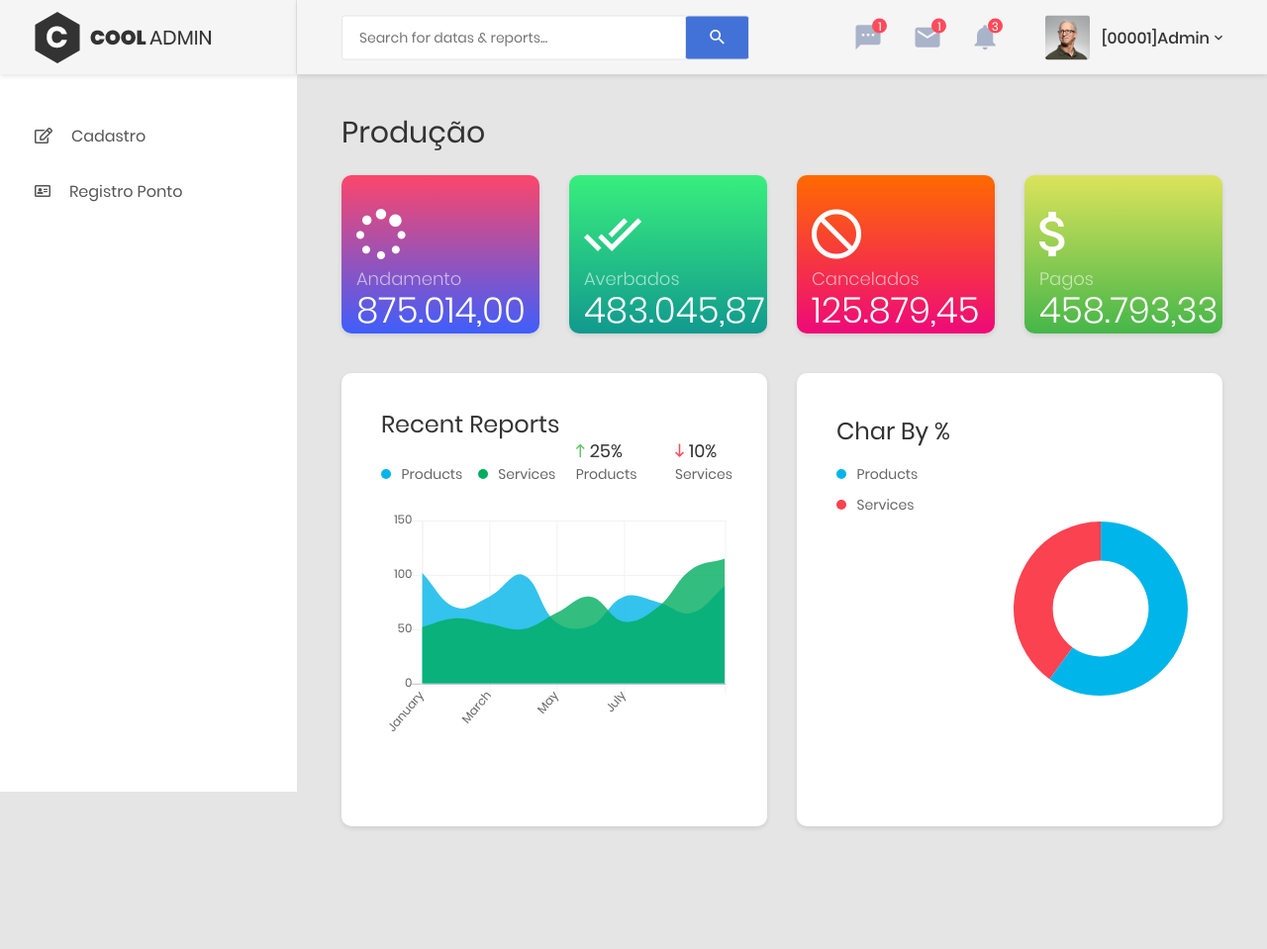
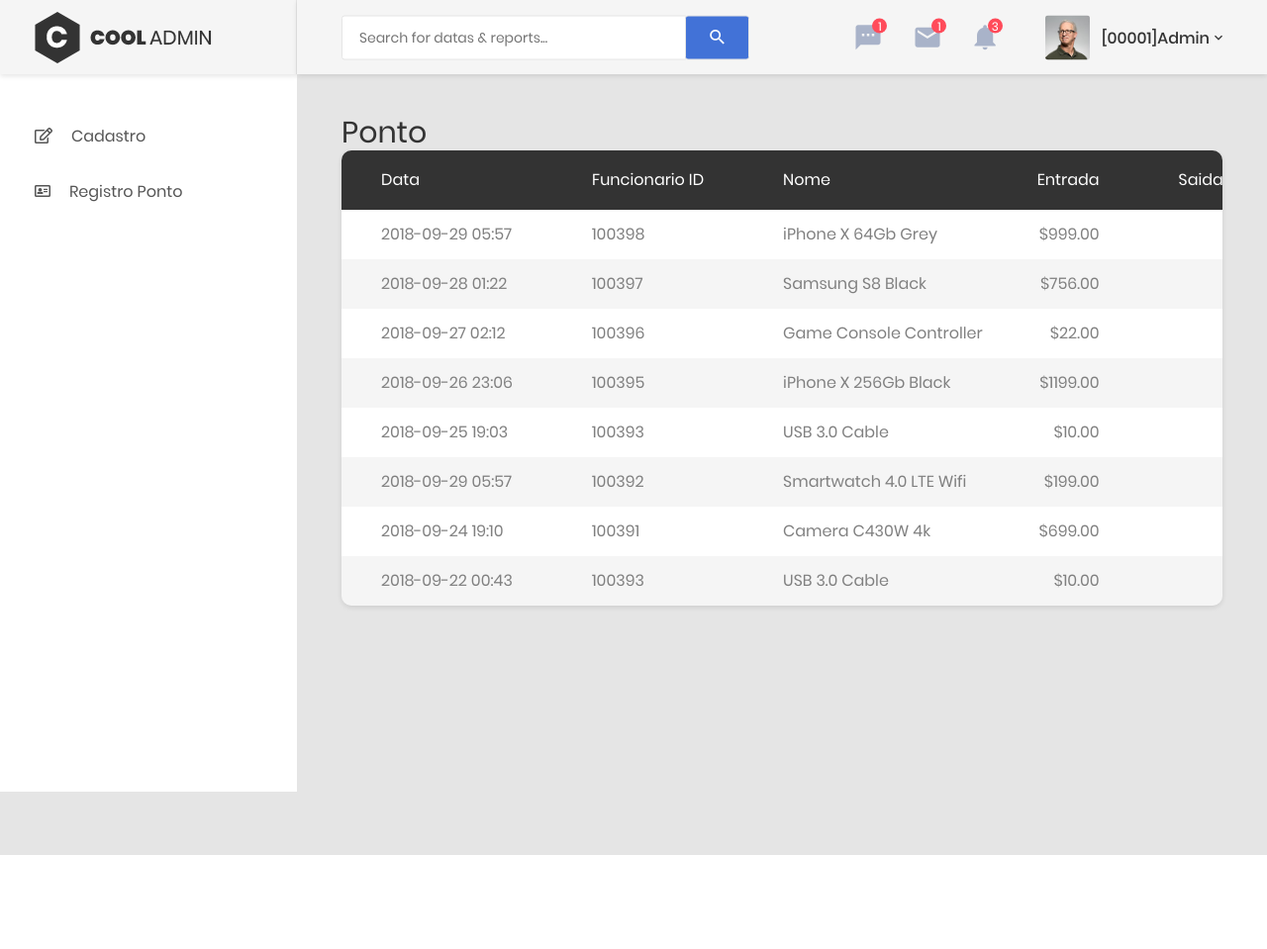
Before and after one commit to guh1994/pontoOnline, a PHP site: page /view/dashboard.php in a window 1280 px wide. Shown: the whole page at 99% size. After the commit the page ends 864 px from the top, so only its background shows below. Run offline with PHP 8.4, Linux system fonts and the light colour scheme.

Commit message:
Ponto Online

```diff
--- a/view/dashboard.php
+++ b/view/dashboard.php
@@ -7,151 +7,108 @@ require_once('superior.php');
 			<div class="row">
 				<div class="col-md-12">
 					<div class="overview-wrap">
-						<h2 class="title-1">Produção</h2>
+						<h2 class="title-1">Ponto</h2>
 					</div>
 				</div>
 			</div>
-			<div class="row m-t-25">
-				<div class="col-sm-6 col-lg-3">
-					<div class="overview-item overview-item--c1">
-						<div class="overview__inner">
-							<div class="overview-box clearfix">
-								<div class="icon">
-									<i class="zmdi zmdi-spinner"></i>
-								</div>
-								<div class="text">
-									<span>Andamento</span>
-									<h2>875.014,00</h2>
 
-								</div>
-							</div>
-							<!-- <div class="overview-chart">
-								<canvas id="widgetChart1"></canvas>
-							</div> -->
-						</div>
-					</div>
-				</div>
-				<div class="col-sm-6 col-lg-3">
-					<div class="overview-item overview-item--c2">
-						<div class="overview__inner">
-							<div class="overview-box clearfix">
-								<div class="icon">
-									<i class="zmdi zmdi-check-all"></i>
-								</div>
-								<div class="text">
-									<span>Averbados</span>
-									<h2>483.045,87</h2>
-								</div>
-							</div>
-							<!-- <div class="overview-chart">
-								<canvas id="widgetChart2"></canvas>
-							</div> -->
-						</div>
-					</div>
-				</div>
-				<div class="col-sm-6 col-lg-3">
-					<div class="overview-item overview-item--c3">
-						<div class="overview__inner">
-							<div class="overview-box clearfix">
-								<div class="icon">
-									<i class="zmdi zmdi-block-alt"></i>
-								</div>
-								<div class="text">
-									<span>Cancelados</span>
-									<h2>125.879,45</h2>
-								</div>
-							</div>
-							<!-- <div class="overview-chart">
-								<canvas id="widgetChart3"></canvas>
-							</div> -->
-						</div>
-					</div>
-				</div>
-				<div class="col-sm-6 col-lg-3">
-					<div class="overview-item overview-item--c4">
-						<div class="overview__inner">
-							<div class="overview-box clearfix">
-								<div class="icon">
-									<i class="zmdi zmdi-money"></i>
-								</div>
-								<div class="text">
-									<span>Pagos</span>
-									<h2>458.793,33</h2>
-								</div>
-							</div>
-							<!-- <div class="overview-chart">
-								<canvas id="widgetChart4"></canvas>
-							</div> -->
-						</div>
-					</div>
-				</div>
-			</div>
 			<div class="row">
-				<div class="col-lg-6">
-					<div class="au-card recent-report">
-						<div class="au-card-inner">
-							<h3 class="title-2">recent reports</h3>
-							<div class="chart-info">
-								<div class="chart-info__left">
-									<div class="chart-note">
-										<span class="dot dot--blue"></span>
-										<span>products</span>
-									</div>
-									<div class="chart-note mr-0">
-										<span class="dot dot--green"></span>
-										<span>services</span>
-									</div>
-								</div>
-								<div class="chart-info__right">
-									<div class="chart-statis">
-										<span class="index incre">
-											<i class="zmdi zmdi-long-arrow-up"></i>25%</span>
-											<span class="label">products</span>
-										</div>
-										<div class="chart-statis mr-0">
-											<span class="index decre">
-												<i class="zmdi zmdi-long-arrow-down"></i>10%</span>
-												<span class="label">services</span>
-											</div>
-										</div>
-									</div>
-									<div class="recent-report__chart">
-										<canvas id="recent-rep-chart"></canvas>
-									</div>
-								</div>
-							</div>
-						</div>
-						<div class="col-lg-6">
-							<div class="au-card chart-percent-card">
-								<div class="au-card-inner">
-									<h3 class="title-2 tm-b-5">char by %</h3>
-									<div class="row no-gutters">
-										<div class="col-xl-6">
-											<div class="chart-note-wrap">
-												<div class="chart-note mr-0 d-block">
-													<span class="dot dot--blue"></span>
-													<span>products</span>
-												</div>
-												<div class="chart-note mr-0 d-block">
-													<span class="dot dot--red"></span>
-													<span>services</span>
-												</div>
-											</div>
-										</div>
-										<div class="col-xl-6">
-											<div class="percent-chart">
-												<canvas id="percent-chart"></canvas>
-											</div>
-										</div>
-									</div>
-								</div>
-							</div>
-						</div>
+				<div class="col-lg-12">
+					<div class="table-responsive table--no-card m-b-30">
+						<table class="table table-borderless table-striped table-earning">
+							<thead>
+								<tr>
+									<th>Data</th>
+									<th>Funcionario ID</th>
+									<th>Nome</th>
+									<th class="text-right">Entrada</th>
+									<th class="text-right">Saida para Almoço</th>
+									<th class="text-right">Volta do Almoço</th>
+									<th class="text-right">Saida</th>
+								</tr>
+							</thead>
+							<tbody>
+								<tr>
+									<td>2018-09-29 05:57</td>
+									<td>100398</td>
+									<td>iPhone X 64Gb Grey</td>
+									<td class="text-right">$999.00</td>
+									<td class="text-right">1</td>
+									<td class="text-right">1</td>
+									<td class="text-right">$999.00</td>
+								</tr>
+								<tr>
+									<td>2018-09-28 01:22</td>
+									<td>100397</td>
+									<td>Samsung S8 Black</td>
+									<td class="text-right">$756.00</td>
+									<td class="text-right">1</td>
+									<td class="text-right">1</td>
+									<td class="text-right">$756.00</td>
+								</tr>
+								<tr>
+									<td>2018-09-27 02:12</td>
+									<td>100396</td>
+									<td>Game Console Controller</td>
+									<td class="text-right">$22.00</td>
+									<td class="text-right">2</td>
+									<td class="text-right">2</td>
+									<td class="text-right">$44.00</td>
+								</tr>
+								<tr>
+									<td>2018-09-26 23:06</td>
+									<td>100395</td>
+									<td>iPhone X 256Gb Black</td>
+									<td class="text-right">$1199.00</td>
+									<td class="text-right">1</td>
+									<td class="text-right">1</td>
+									<td class="text-right">$1199.00</td>
+								</tr>
+								<tr>
+									<td>2018-09-25 19:03</td>
+									<td>100393</td>
+									<td>USB 3.0 Cable</td>
+									<td class="text-right">$10.00</td>
+									<td class="text-right">3</td>
+									<td class="text-right">3</td>
+									<td class="text-right">$30.00</td>
+								</tr>
+								<tr>
+									<td>2018-09-29 05:57</td>
+									<td>100392</td>
+									<td>Smartwatch 4.0 LTE Wifi</td>
+									<td class="text-right">$199.00</td>
+									<td class="text-right">6</td>
+									<td class="text-right">6</td>
+									<td class="text-right">$1494.00</td>
+								</tr>
+								<tr>
+									<td>2018-09-24 19:10</td>
+									<td>100391</td>
+									<td>Camera C430W 4k</td>
+									<td class="text-right">$699.00</td>
+									<td class="text-right">1</td>
+									<td class="text-right">1</td>
+									<td class="text-right">$699.00</td>
+								</tr>
+								<tr>
+									<td>2018-09-22 00:43</td>
+									<td>100393</td>
+									<td>USB 3.0 Cable</td>
+									<td class="text-right">$10.00</td>
+									<td class="text-right">3</td>
+									<td class="text-right">3</td>
+									<td class="text-right">$30.00</td>
+								</tr>
+							</tbody>
+						</table>
 					</div>
 				</div>
 			</div>
 		</div>
+	</div>
+</div>
 
-		<?php
-		require_once("inferior.php");
-		?>
+<?php
+require_once("inferior.php");
+?>
```
